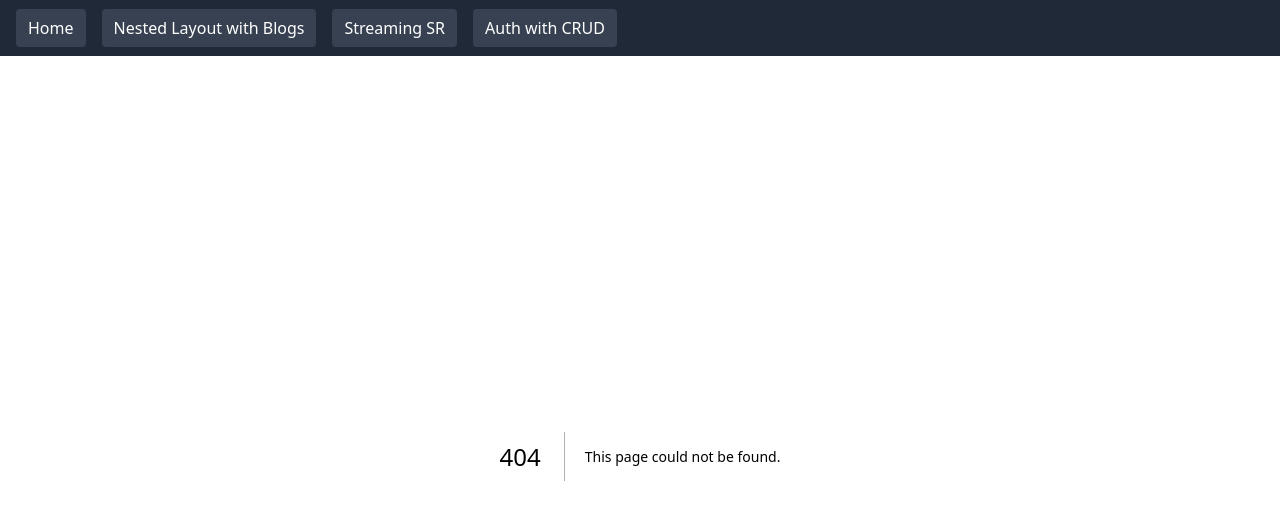
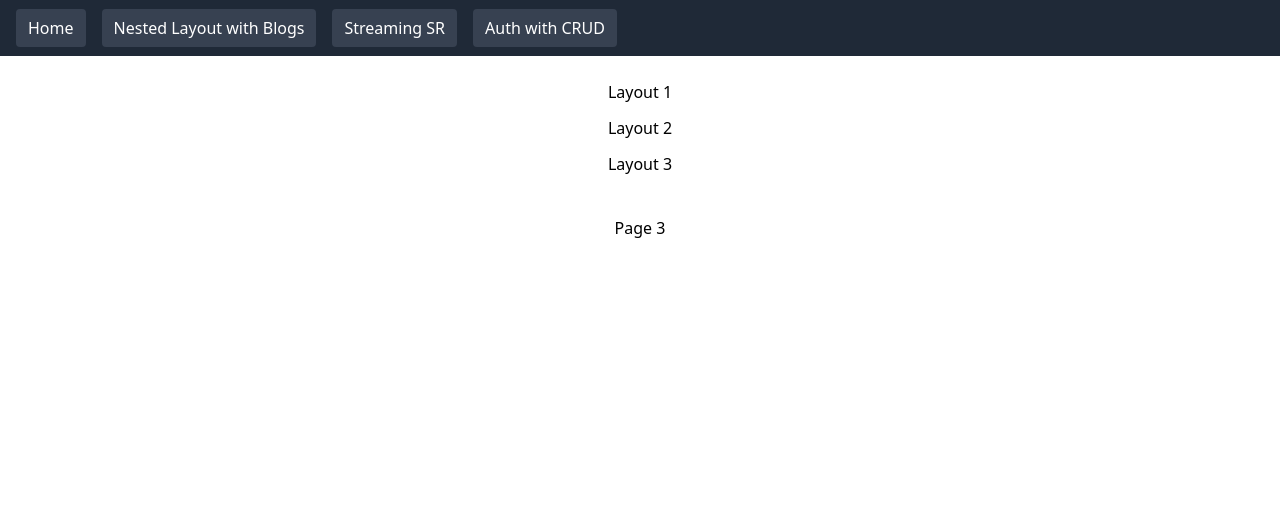
Before and after one commit to ryutaroda/next13-supabase-tutorial, a Next.js app: page /nested-layout/second/third in a window 1280 px wide. Before the commit this address had no page. Shown: the top 520 px of the page. Built offline with nearby package versions, Linux system fonts and the light colour scheme.

Commit message:
Layoutのネスト.

```diff
--- /dev/null
+++ b/app/nested-layout/layout.tsx
@@ -0,0 +1,10 @@
+import React from 'react';
+
+export default function FirstLayout({ children }: { children: React.ReactNode }) {
+  return (
+    <main className="mt-6 text-center">
+      <p>Layout 1</p>
+      {children}
+    </main>
+  );
+}
--- /dev/null
+++ b/app/nested-layout/page.tsx
@@ -0,0 +1,7 @@
+export default function FirstPage() {
+  return (
+    <div className="m-10 text-center">
+      <p>Page 1</p>
+    </div>
+  );
+}
--- /dev/null
+++ b/app/nested-layout/second/layout.tsx
@@ -0,0 +1,10 @@
+import React from 'react';
+
+export default function SecondLayout({ children }: { children: React.ReactNode }) {
+  return (
+    <main className="mt-3 text-center">
+      <p>Layout 2</p>
+      {children}
+    </main>
+  );
+}
--- /dev/null
+++ b/app/nested-layout/second/page.tsx
@@ -0,0 +1,7 @@
+export default function SecondPage() {
+  return (
+    <div className="m-10 text-center">
+      <p>Page 2</p>
+    </div>
+  );
+}
--- /dev/null
+++ b/app/nested-layout/second/third/fourth/page.tsx
@@ -0,0 +1,7 @@
+export default function FourthPage() {
+  return (
+    <div className="m-10 text-center">
+      <p>Page 4</p>
+    </div>
+  );
+}
--- /dev/null
+++ b/app/nested-layout/second/third/layout.tsx
@@ -0,0 +1,10 @@
+import React from 'react';
+
+export default function ThirdLayout({ children }: { children: React.ReactNode }) {
+  return (
+    <main className="mt-3 text-center">
+      <p>Layout 3</p>
+      {children}
+    </main>
+  );
+}
--- /dev/null
+++ b/app/nested-layout/second/third/page.tsx
@@ -0,0 +1,7 @@
+export default function ThirdPage() {
+  return (
+    <div className="m-10 text-center">
+      <p>Page 3</p>
+    </div>
+  );
+}
```
